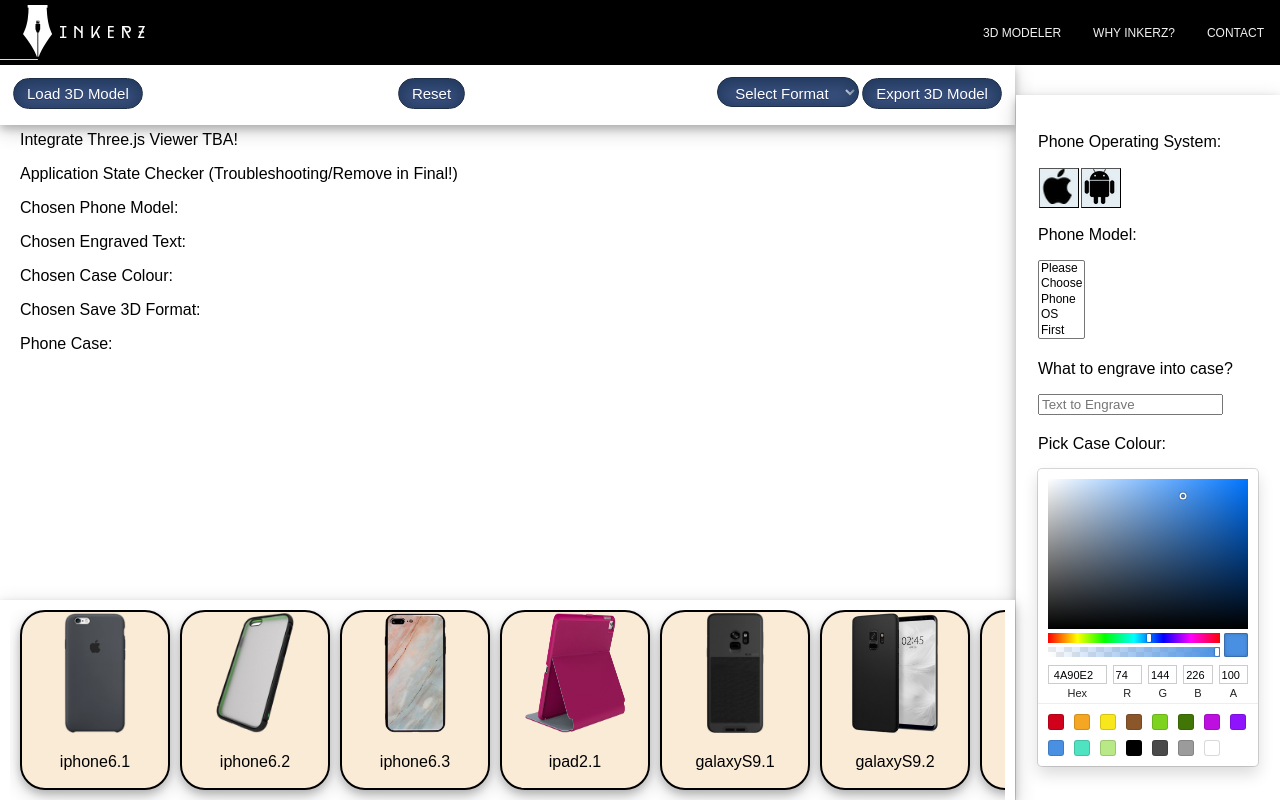
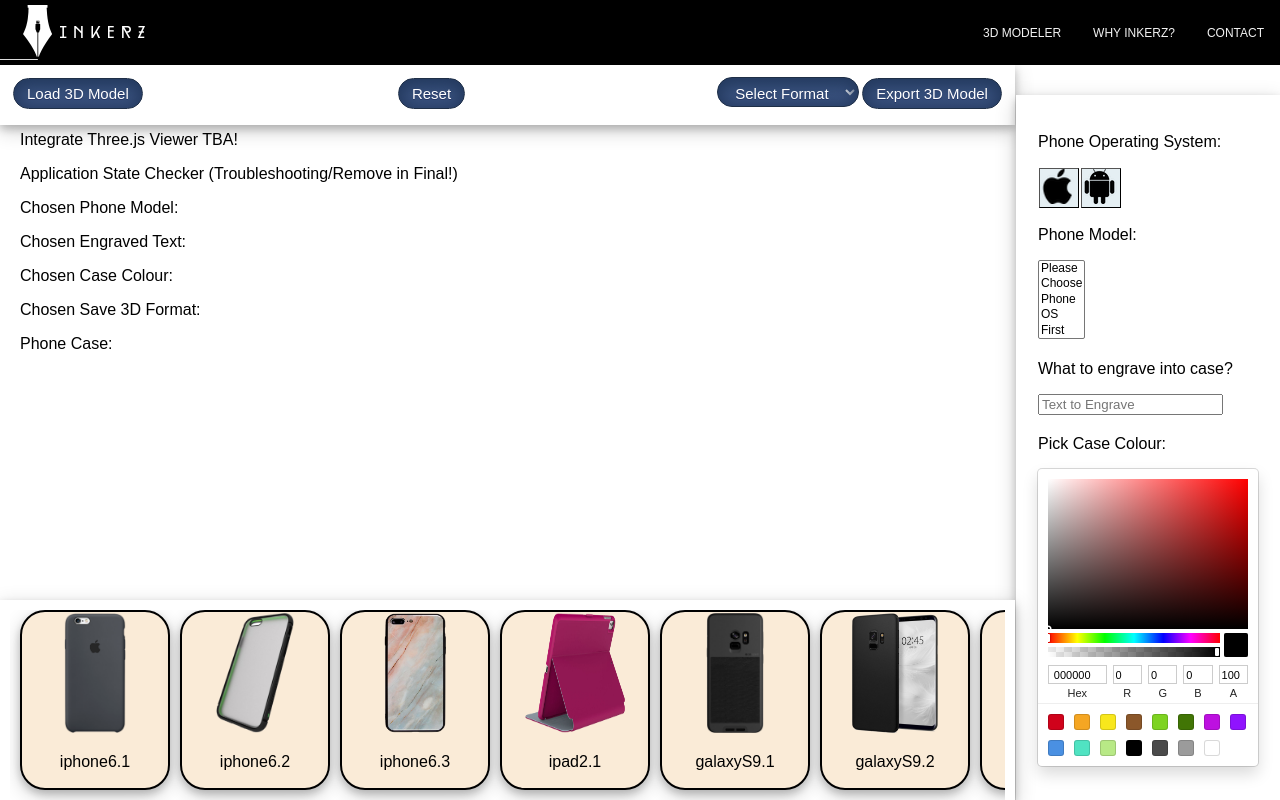
Before and after one commit to Che-Zhu/Inkerz-ReactUI, a React (Create React App) app: page / in a window 1280 px wide. Built offline with nearby package versions, Linux system fonts and the light colour scheme.

Commit message:
updated Case Colour Picker, make it functional in selecting and updating state

```diff
--- a/src/App.js
+++ b/src/App.js
@@ -88,8 +88,8 @@ class App extends Component {
     this.setState({ chosen_engraved_text: e.target.value })
   }
 
-  updateCaseColour(e) {
-    this.setState({ chosen_case_colour: e.target.value })
+  updateCaseColour(color) {
+    this.setState({ chosen_case_colour: color.hex })
   }
 
   updateChosenCase(e) {
@@ -138,8 +138,8 @@ class App extends Component {
             onEngraveTextChange={this.updateEngravingText}
           />
           <CaseColourPicker
-            phone_case_colours={this.state.available_case_colours}
             onCaseColourSelect={this.updateCaseColour}
+            updated_case_colour={this.state.chosen_case_colour}
           />
         </aside>
 
--- a/src/components/CaseColourPicker.js
+++ b/src/components/CaseColourPicker.js
@@ -2,14 +2,12 @@ import React from 'react';
 import { SketchPicker } from 'react-color'
 
 function CaseColourPicker(props) {
-    const handleColorChange = ({ hex }) => console.log(hex)
-
   return (
     <div>
       <p>Pick Case Colour: </p>
       <SketchPicker
-          color="#4A90E2"
-          onChangeComplete={ handleColorChange }
+        color={props.updated_case_colour}
+        onChangeComplete={props.onCaseColourSelect}
       />
     </div>
   )
```
Lines whose indentation alone changed are shown as unchanged.
